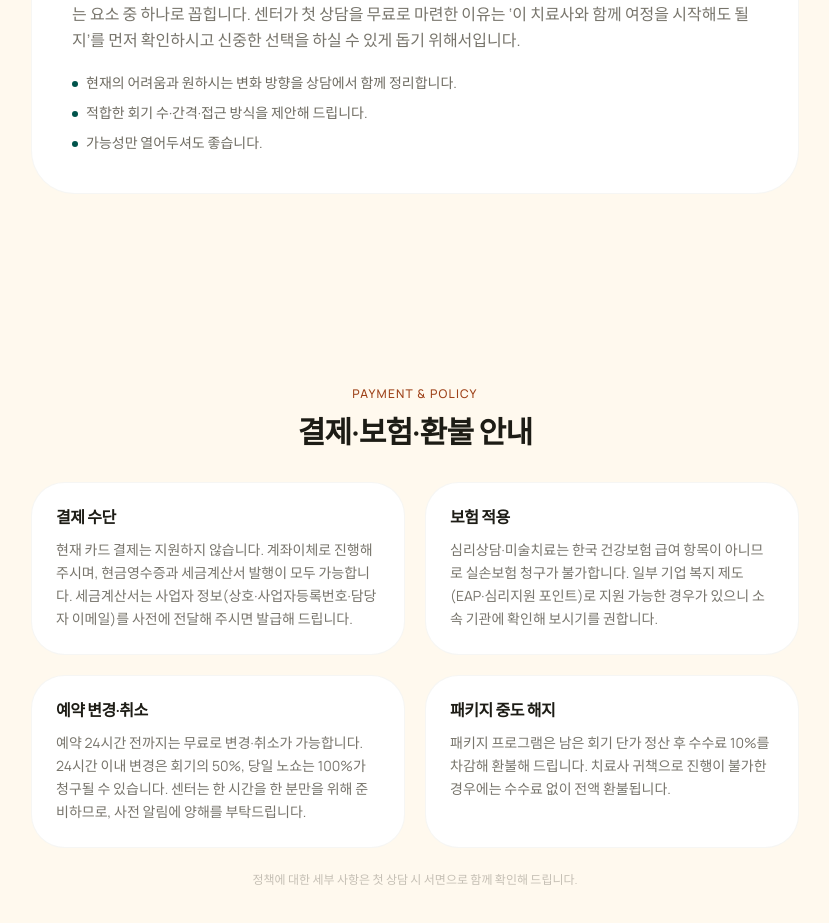
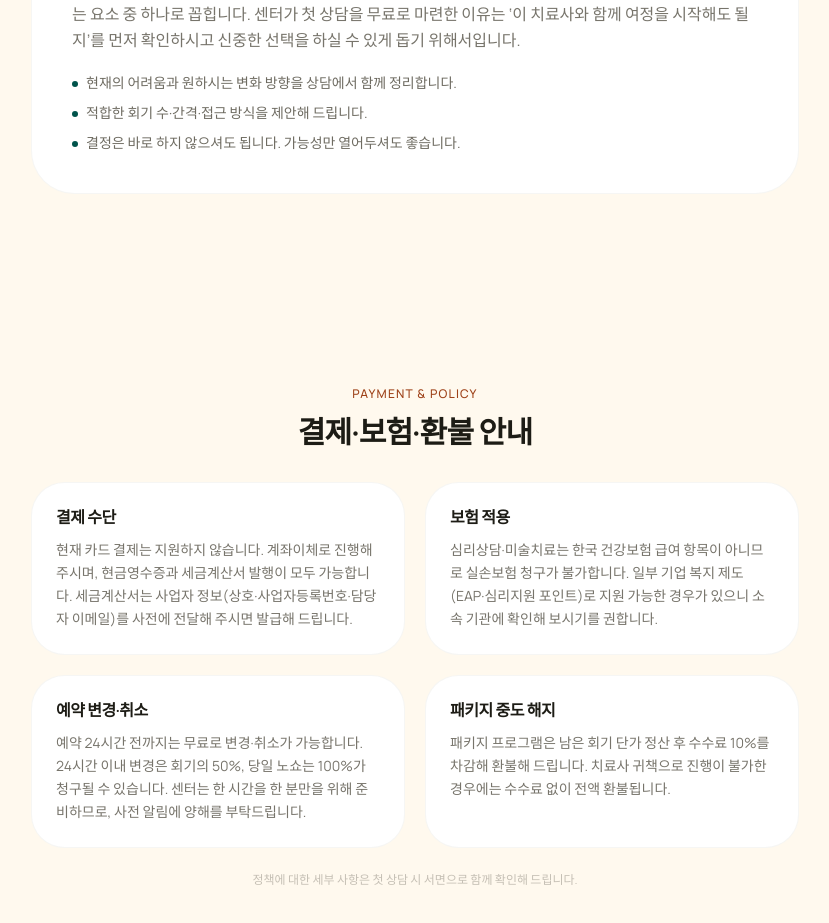
Before and after one commit to act-art-center/actartcenter.com, a Next.js app: page /pricing in a window 1280 px wide. Shown: the part 3140-4063 px from the top of the page, without its empty margins (225-1054 px from the left). Built offline with nearby package versions, Linux system fonts and the light colour scheme.

Commit message:
restore consultation decision guidance

```diff
--- a/src/app/pricing/page.tsx
+++ b/src/app/pricing/page.tsx
@@ -431,7 +431,7 @@ export default function PricingPage() {
               </li>
               <li className="flex gap-2">
                 <span className="mt-2 w-1.5 h-1.5 rounded-full bg-primary-500 shrink-0" />
-                가능성만 열어두셔도 좋습니다.
+                결정은 바로 하지 않으셔도 됩니다. 가능성만 열어두셔도 좋습니다.
               </li>
             </ul>
           </div>
```
